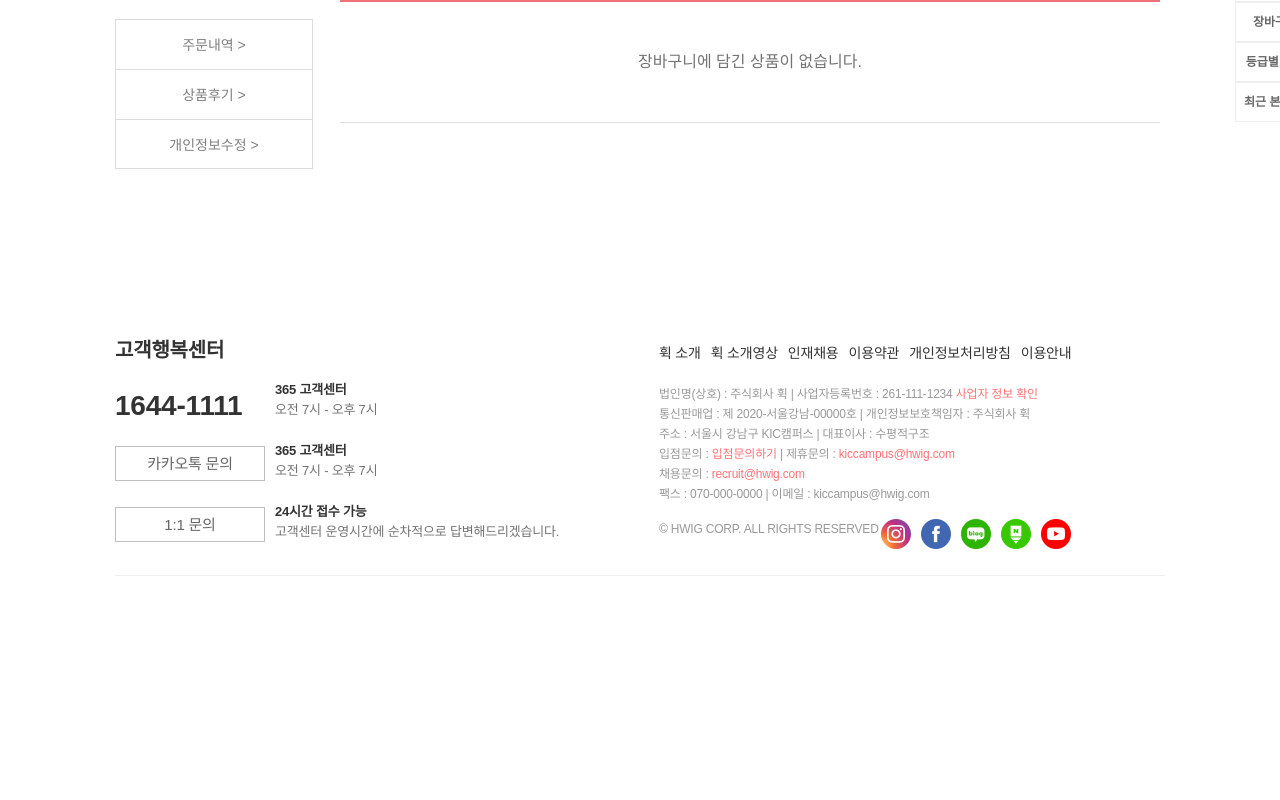
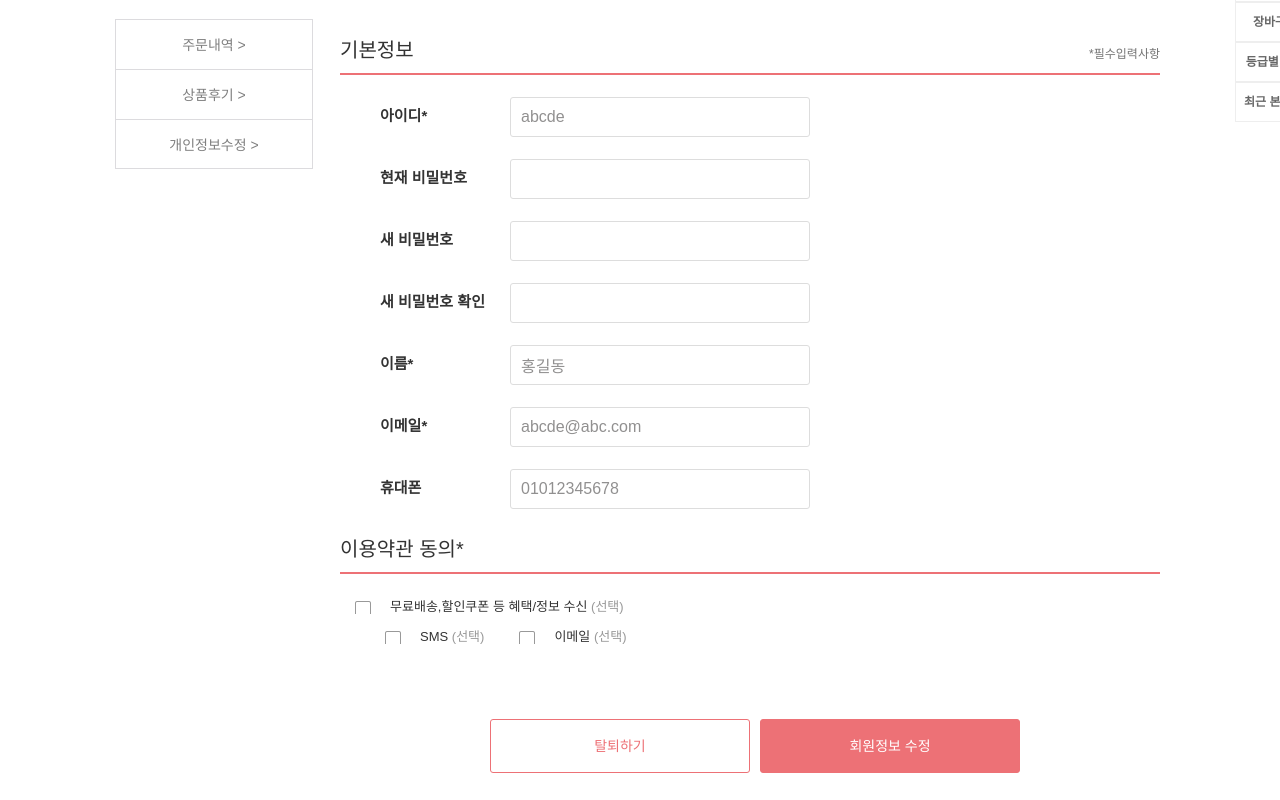
Before and after one commit to ha0git/HwigProject, a React (Create React App) app in the folder hwigproject-fe/: page /mypage/modify in a window 1280 px wide. Shown: the part 580-1380 px from the top of the page. Before the commit the page ends 1216 px from the top, so only its background shows below. Built offline with nearby package versions, Linux system fonts and the light colour scheme.

Commit message:
0402 mypage update_v2

```diff
--- a/hwigproject-fe/src/MypageComponents/Index.js
+++ b/hwigproject-fe/src/MypageComponents/Index.js
@@ -13,20 +13,20 @@ import MyPageConfirmPw from './MyPageConfirmPw'
 export default function() {
     return (
         <>
-        <div className="mypage-container">
+
             <Router>
-
                     <MyPageInfo/>
+                    <div className="mypage-container">
                     <MyPageNavi/>
-                        <Switch>
+                    <Switch>
                             <Route path="/mypage/order" component={MyPageOrderList}/>
                             <Route path="/mypage/review" component={MyPageReviewList}/>
                             <Route path="/mypage/confpw" component={MyPageConfirmPw}/>
-                            <Route path="/mypage/userinfo" component={MyPageModifyUserInfo}/>
+                            <Route path="/mypage/modify" component={MyPageModifyUserInfo}/>
                             <Route component={MyPageOrderList}/>
-                        </Switch>
+                    </Switch>
+                    </div>
             </Router>
-        </div>
         </>
     )
 }
--- a/hwigproject-fe/src/MypageComponents/MyPageInfo.css
+++ b/hwigproject-fe/src/MypageComponents/MyPageInfo.css
@@ -11,7 +11,8 @@
     margin: 0px auto;
 }
 
-.mypage-userinfo-grade, .mypage-userinfo-reserves{
+.mypage-userinfo-grade,
+.mypage-userinfo-reserves{
     height:176px;
     background-color: white;
     position: relative;
--- /dev/null
+++ b/hwigproject-fe/src/MypageComponents/MyPageModifyUserInfo.css
@@ -0,0 +1,109 @@
+.mypage-modify-container{
+    /* border: 1px solid black; */
+    margin-top: 70px;
+    width: 820px;
+    float: left;
+}
+
+.mypage-modify-title{
+    font-size: 24px;
+    color:#333333;
+    margin-bottom: 25px;
+    font-weight: 500;
+}
+
+.mypage-modify-subtitle,
+.mypage-modify-title2{
+    position: relative;
+    font-size: 20px;
+    color: #333333;
+    font-weight: 500;
+    top:10px;
+}
+
+.mypage-modify-subtitle2{
+    position: relative;
+    font-size: 12px;
+    text-align: right;
+    bottom:10px;
+}
+
+.mypage-modify-line{
+    border-bottom: 2px solid #ed7176;
+}
+
+.mypage-modify-title2{
+    margin-top:15px;
+    margin-bottom: 18px;
+}
+
+
+.mypage-modigy-form-container{
+    padding-left: 20px;
+}
+
+.mypage-modify-input{
+    font-size: 15px;
+    color: #333333;
+    font-weight: 600;
+    margin-top: 20px;
+}
+
+.mypage-modify-input-text-title{
+    width:150px;
+    padding-left: 20px;
+    padding-top: 30px;
+
+}
+
+.mypage-modify-inputbox{
+    font-size: 16px;
+    width: 300px;
+    height: 40px;
+    border: 1px solid #ddd;
+    border-radius: 3px;
+}
+
+.mypage-modify-checkbox-container{
+    font-size: 14px;
+    color: #333333;
+    padding:15px;
+}
+
+.mypage-modify-checkbox-object{
+    margin: 20px 0px 10px 0px;
+}
+
+.mypage-modify-checkbox-object2{
+    margin:40px;
+}
+
+.mypage-modify-checkbox-design{
+    margin-right: 20px;
+    width:20px;
+    height:20px;
+}
+
+
+.mypage-modify-form-submit1,
+.mypage-modify-form-submit2{
+    width: 260px;
+    height:54px;
+    border: 1px solid #ed7176;
+    border-radius: 3px;
+    font-size: 14px;
+    margin: 70px 0px 20px 10px;
+}
+
+.mypage-modify-form-submit-buttons{
+    text-align: center;
+}
+
+.mypage-modify-form-submit1{
+    color: #ed7176;
+}
+
+.mypage-modify-form-submit2{
+    color: white;
+    background-color: #ed7176;
+}
--- a/hwigproject-fe/src/MypageComponents/MyPageModifyUserInfo.js
+++ b/hwigproject-fe/src/MypageComponents/MyPageModifyUserInfo.js
@@ -1,9 +1,75 @@
 import React from 'react'
+import './MyPageModifyUserInfo.css'
+import img_event_check from "../images/img_event_check.webp"
 
 export default function ModifyUserInfo() {
     return (
-        <div>
-            개인정보수정
+        <div className="mypage-modify-container">
+                <div className="mypage-modify-title">개인정보 수정</div>
+                <div className="mypage-modify-subtitle">기본정보</div>
+                <div className="mypage-modify-subtitle2">*필수입력사항</div>
+                <div className="mypage-modify-line"></div>
+                <div>
+                    <form>
+                    <div className="mypage-modigy-form-container">
+                        <tr className="mypage-modify-input">
+                            <td className="mypage-modify-input-text-title">아이디*</td>
+                            <td><input className="mypage-modify-inputbox" type="text" value="abcde" readOnly/></td>
+                        </tr>
+                        <tr className="mypage-modify-input">
+                            <td className="mypage-modify-input-text-title">현재 비밀번호</td>
+                            <td><input className="mypage-modify-inputbox" type="password"/></td>
+                        </tr>
+                        <tr className="mypage-modify-input">
+                            <td className="mypage-modify-input-text-title">새 비밀번호</td>
+                            <td><input className="mypage-modify-inputbox" type="password"/></td>
+                        </tr>
+                        <tr className="mypage-modify-input">
+                            <td className="mypage-modify-input-text-title">새 비밀번호 확인</td>
+                            <td><input className="mypage-modify-inputbox" type="password"/></td>
+                        </tr>
+                        <tr className="mypage-modify-input">
+                            <td className="mypage-modify-input-text-title">이름*</td>
+                            <td><input className="mypage-modify-inputbox" type="text" value="홍길동"/></td>
+                        </tr>
+                        <tr className="mypage-modify-input">
+                            <td className="mypage-modify-input-text-title">이메일*</td>
+                            <td><input className="mypage-modify-inputbox" type="email" value="abcde@abc.com"/></td>
+                        </tr>
+                        <tr className="mypage-modify-input">
+                            <td className="mypage-modify-input-text-title">휴대폰</td>
+                            <td><input className="mypage-modify-inputbox" type="text" value="01012345678"/></td>
+                        </tr>
+                    </div>
+
+                        <div className="mypage-modify-title2">이용약관 동의*</div>
+
+                        <div className="mypage-modify-line"></div>
+
+                        <div className="mypage-modify-checkbox-container">
+                        <div className="agree_ch">
+                            <label className="ch">
+                                <input type="checkbox"></input>
+                                <span></span>무료배송,할인쿠폰 등 혜택/정보 수신 <span className="text_sub">(선택)</span>
+                            </label>
+                            <div className="ch_emailsms">
+                                <label className="ch">
+                                    <input type="checkbox"></input>
+                                    <span></span>SMS <span className="text_sub">(선택)</span>
+                                </label>
+                                <label className="ch">
+                                    <input type="checkbox"></input>
+                                    <span></span>이메일 <span className="text_sub">(선택)</span>
+                                </label>
+                            </div>
+                        </div>
+                        <div className="mypage-modify-form-submit-buttons">
+                            <input className="mypage-modify-form-submit1" type="submit" value="탈퇴하기"/>
+                            <input className="mypage-modify-form-submit2" type="submit" value="회원정보 수정"/>
+                        </div>
+                        </div>
+                    </form>
+                </div>
         </div>
     )
 }
--- a/hwigproject-fe/src/Router/index.js
+++ b/hwigproject-fe/src/Router/index.js
@@ -23,7 +23,6 @@ export default function () {
             <Router className="router">
                 <Header />
                 <Navi />
-                <div className="top-container">
                 <Switch>
                     <Route exact path="/" component={MainPage} />
                     <Route path="/search" component={SearchPage} />
@@ -38,6 +37,7 @@ export default function () {
                     <Route path="/mypage" component={MyPage}/>
                     <Route component={MainPage} />
                 </Switch>
+                <div className="top-container">
                 <Footer />
                 </div>
             </Router>
```
